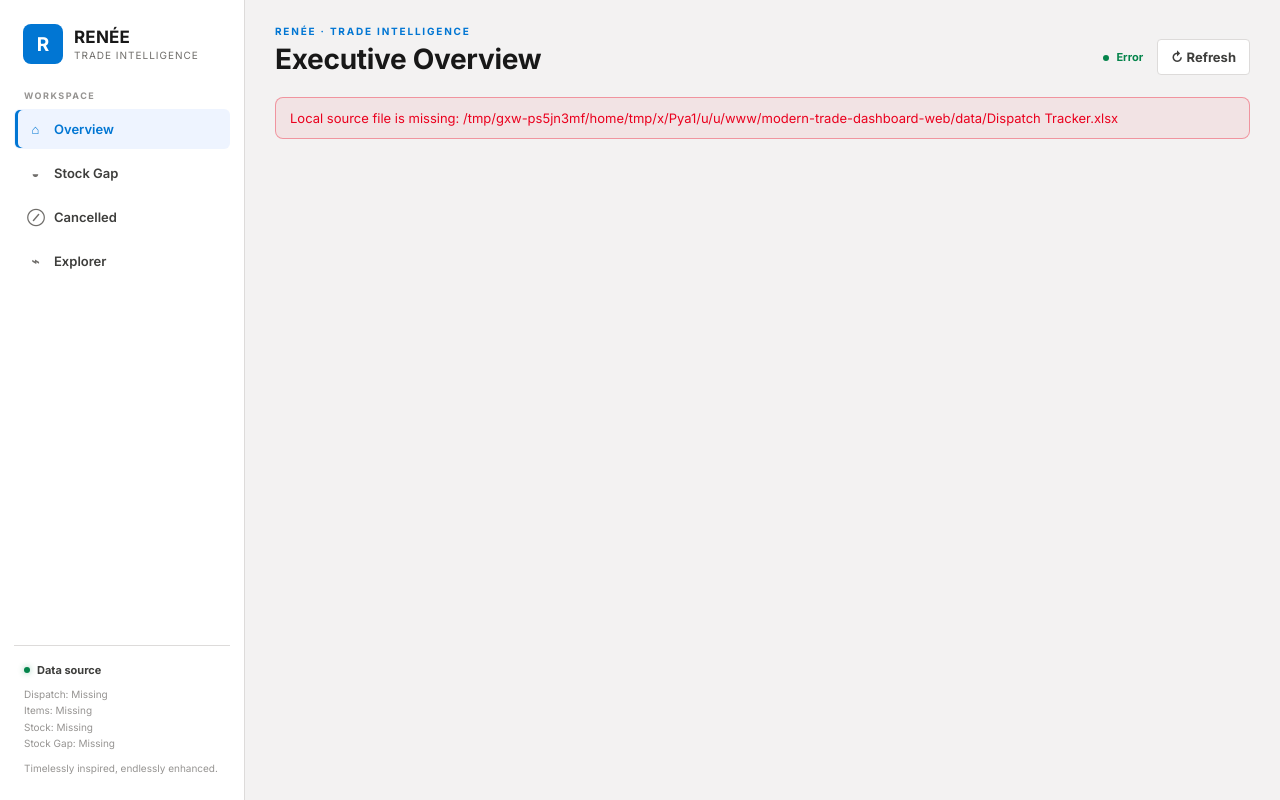
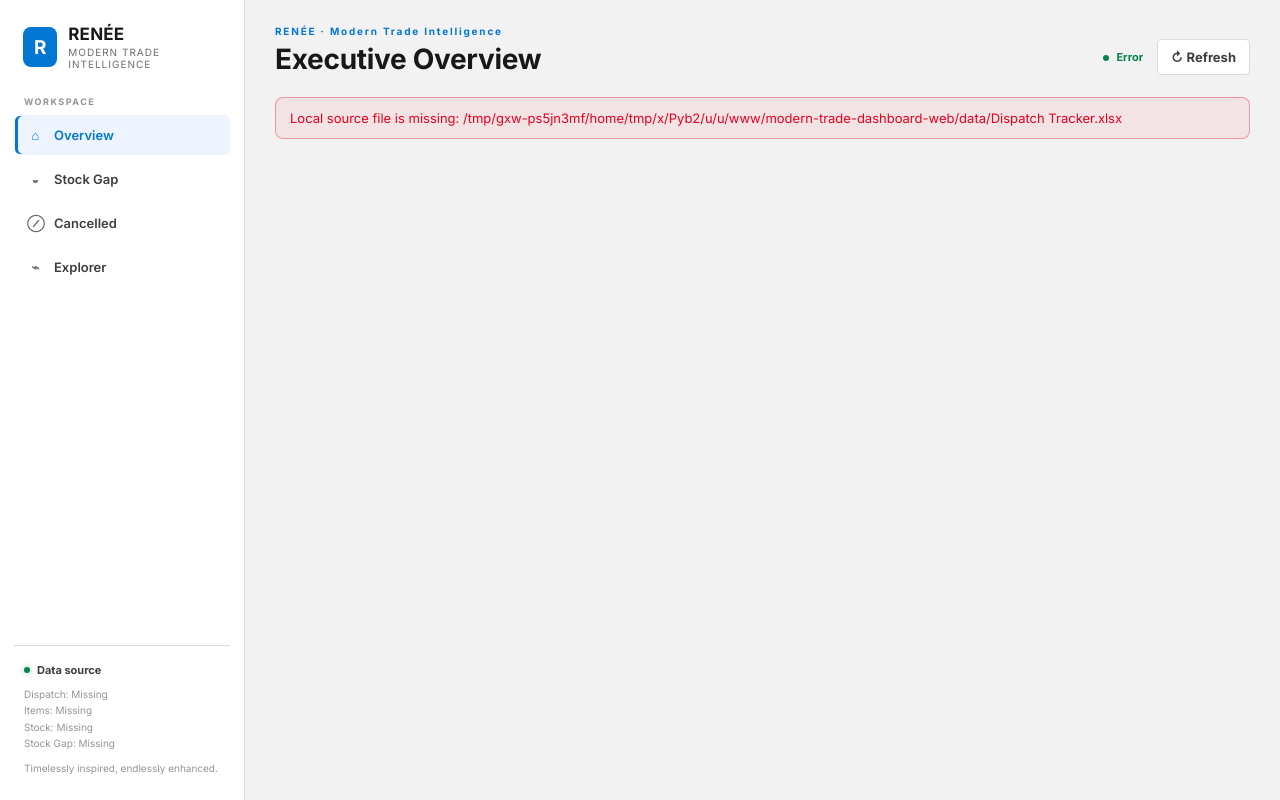
Before and after one commit to niharmashru-analyst/renee-mt, a Flask app: page / in a window 1280 px wide. Run offline with Flask 3, Linux system fonts and the light colour scheme.

Commit message:
Update index.html

```diff
--- a/modern-trade-dashboard-web/app/templates/index.html
+++ b/modern-trade-dashboard-web/app/templates/index.html
@@ -3,7 +3,7 @@
 <head>
 <meta charset="utf-8"><meta name="viewport" content="width=device-width,initial-scale=1">
 <meta name="color-scheme" content="dark">
-<title>RENÉE Trade Intelligence</title>
+<title>RENÉE Modern Trade Intelligence</title>
 <link rel="preconnect" href="https://fonts.googleapis.com">
 <link href="https://fonts.googleapis.com/css2?family=Playfair+Display:wght@600;700;800&family=Inter:wght@400;500;600;700;800&family=IBM+Plex+Mono:wght@500;600&display=swap" rel="stylesheet">
 <link rel="stylesheet" href="{{ url_for('static_files', filename='css/dashboard.css') }}?v=4.8">
@@ -12,7 +12,7 @@
 <body>
 <div class="app-shell">
   <aside class="sidebar">
-    <div class="brand"><div class="brand-icon">R</div><div><div class="brand-title">RENÉE</div><div class="brand-sub">Trade Intelligence</div></div></div>
+    <div class="brand"><div class="brand-icon">R</div><div><div class="brand-title">RENÉE</div><div class="brand-sub">Modern Trade Intelligence</div></div></div>
     <div class="nav-label">WORKSPACE</div>
     <nav id="nav">
       <button class="nav-item active" data-page="home"><span>⌂</span> Overview</button>
@@ -33,7 +33,7 @@
 
   <main class="main">
     <header class="topbar">
-      <div><div class="eyebrow">RENÉE · TRADE INTELLIGENCE</div><h1 id="pageTitle">Executive Overview</h1></div>
+      <div><div class="eyebrow">RENÉE · Modern Trade Intelligence</div><h1 id="pageTitle">Executive Overview</h1></div>
       <div class="top-actions"><span id="status" class="live"><i></i> Live</span><button id="refresh" class="icon-btn">↻ <span>Refresh</span></button></div>
     </header>
     <div id="content"></div>
```
